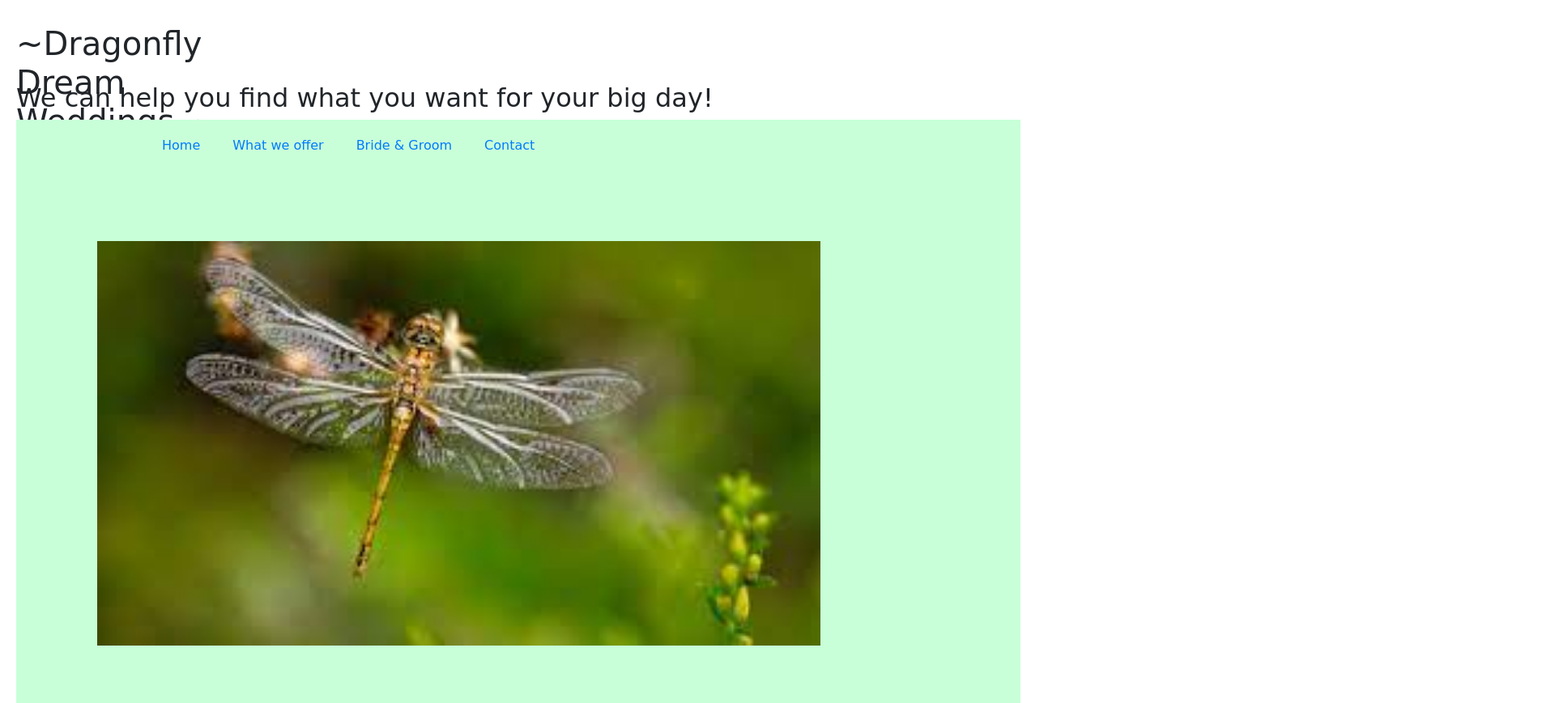
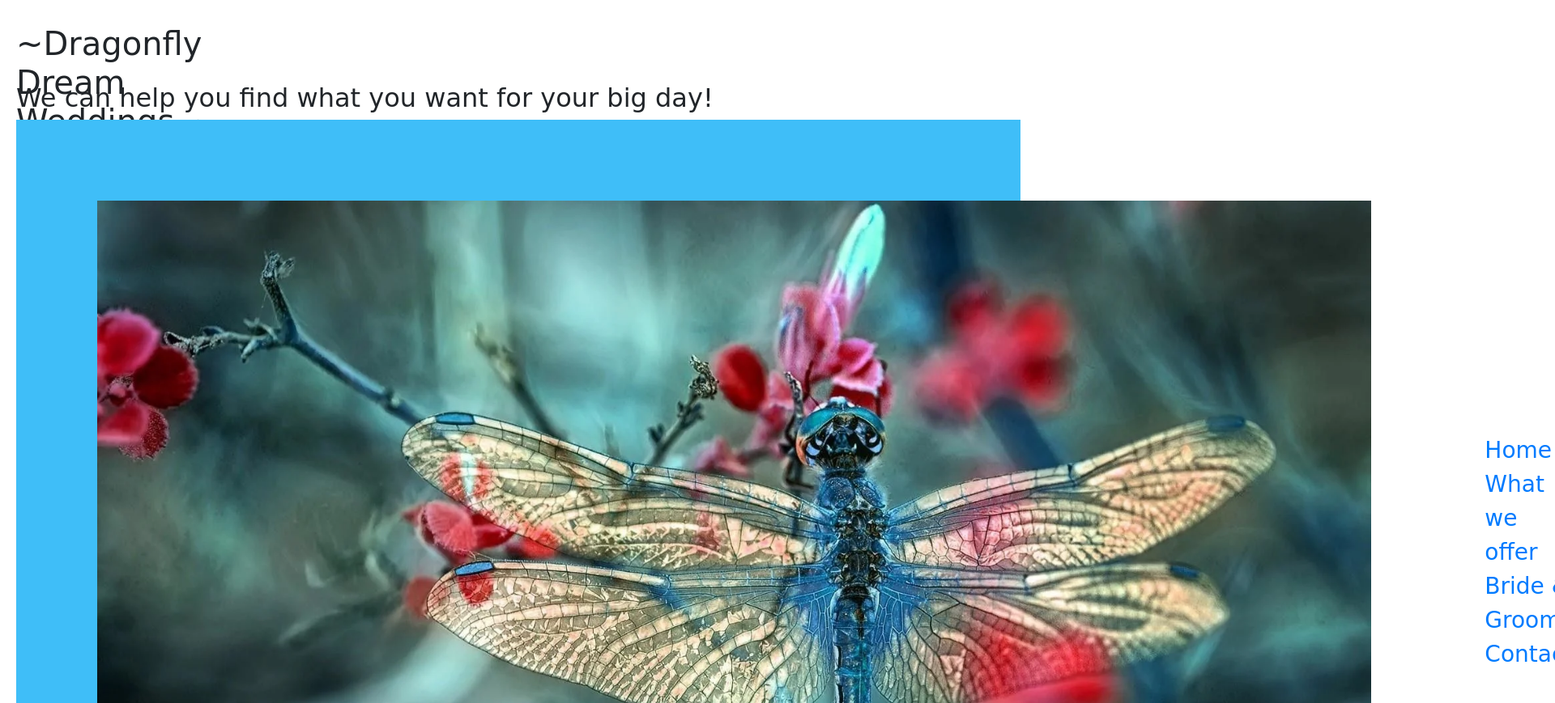
Before and after one commit to WarriorWebWorxMain/dragonflydream1, a website: page homepage.html in a window 1280 px wide. Shown: the top 869 px of the page at 81% size, 1920 px wide, since content can reach past the window. Drawn offline with nearby package versions, Linux system fonts and the light colour scheme.

Commit message:
background color,menu changes

```diff
--- a/css/Landing-Page.css
+++ b/css/Landing-Page.css
@@ -14,12 +14,12 @@ section
     display: flex;
     justify-content: space-between;
     align-items: center;
-    background: #c8ffd8;
+    background: #3fbef8;
     transition: 0.5s;
 }
 header
 {
-    position: absolute;
+    position:;
     top: 0;
     left: 0;
     width: 100%;
@@ -33,15 +33,18 @@ h1
     position: absolute;
     width: 100px;
 }
-header ul
-{
+li {
+    color: rgb(144, 48, 235);
+    display: inline-block;
     position: relative;
     display: flex;
+    font-size: 28px;
 }
-header ul li {
+/*li {
     display: inline-block;
-    color: white;
+    color: rgb(144, 48, 235);
     font-weight: 400;
     margin-left: 40px;
+    align-content: center;
 
 }
--- a/homepage.html
+++ b/homepage.html
@@ -17,9 +17,9 @@
 
         <title>Dragonfly Dream Weddings</title>
 
-    <div>
-        <h1>~Dragonfly Dream Weddings~</h1>
-    </div>
+        <div>
+            <h1>~Dragonfly Dream Weddings~</h1>
+        </div>
     </head>
     <br>
     <br>
@@ -31,9 +31,9 @@
 
 <body>
     <section class="sec">
-        <a href="#"><img src="images/Dragonfly.jpg" height="500" alt="Dragonfly photo"></a>
+        <a class="mainimg" href="#"><img src="images/dragonfly2.jpg" height="885" alt="Dragonfly photo"></a>
         <header>
-        <ul>
+        <ul class="menulist">
             <li><a href="#">Home</a> </li>
             <li><a href="#">What we offer</a> </li>
             <li><a href="#">Bride & Groom</a> </li>
@@ -41,4 +41,5 @@
         </ul>
         </header>
     </section>
+</body>
 </html>
```
Also changed, not shown: package.json (+6 -1 lines), images/dragonfly2.jpg (added), images/dragonflywatercolor.jpg (added), 1 other file.
